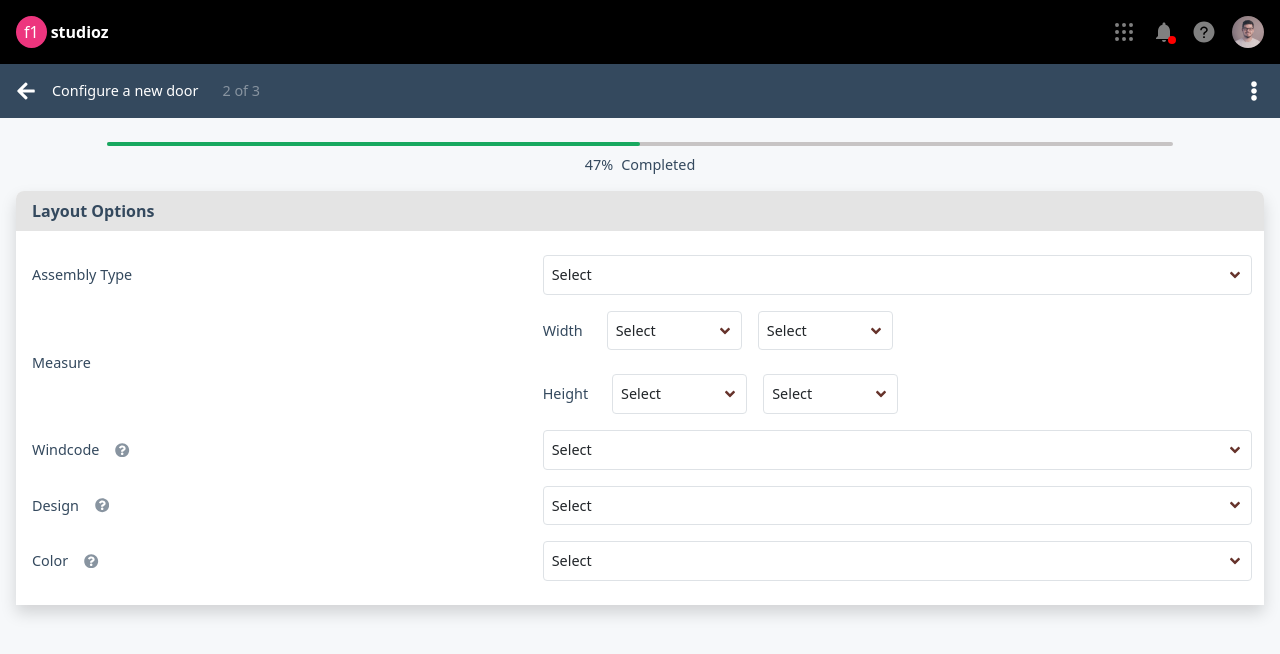
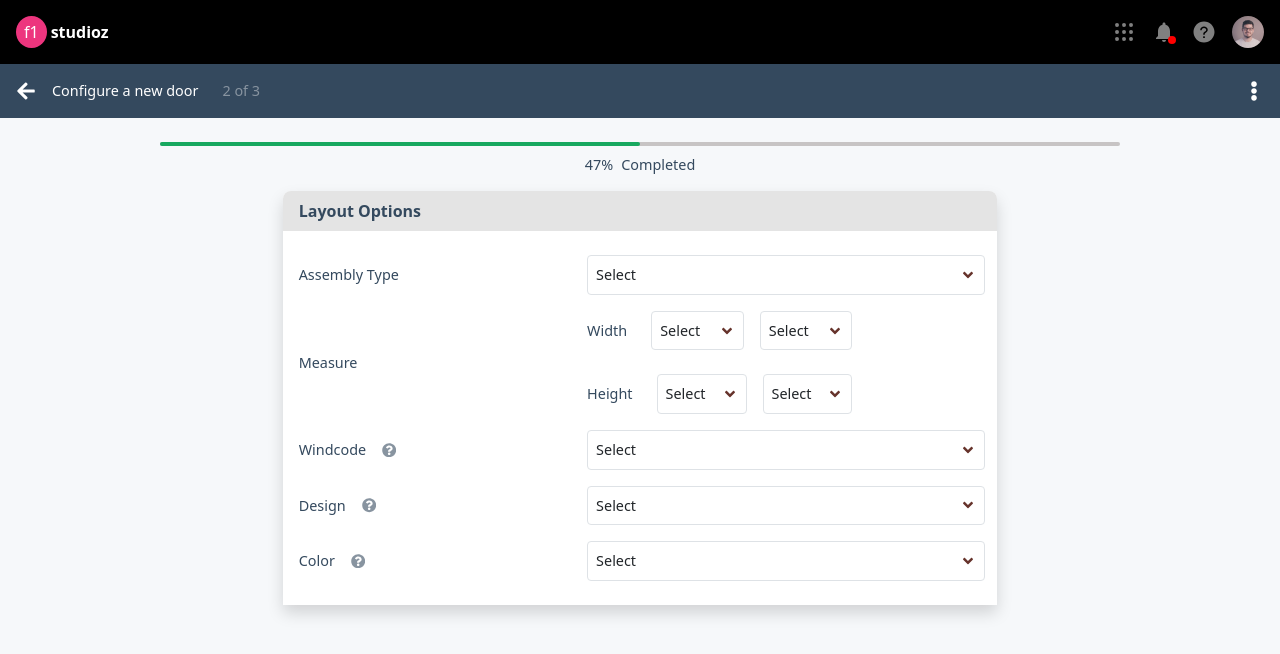
Before and after one commit to rahulrajput83/f1Studioz-assignment, a React (Create React App) app: page /form3 in a window 1280 px wide. Shown: the top 654 px of the page. Built offline with nearby package versions, Linux system fonts and the light colour scheme.

Commit message:
Started Page 4

```diff
--- a/src/Pages/Form3.jsx
+++ b/src/Pages/Form3.jsx
@@ -2,6 +2,15 @@ import React from 'react'
 import Drop from '../component/Drop';
 import DropSize from '../component/DropSize';
 import FormSubNav from '../component/FormSubNav';
+
+const Assembly = ["Complete Door", "Partial Door", "Other"];
+const widthOne = ['7 ft.', '8 ft.', '9 ft.'];
+const widthTwo = ['7 in', '8 in.', '9 in'];
+const heightOne = ['7 ft.', '8 ft.', '9 ft.'];
+const heightTwo = ['7 in', '8 in.', '9 in'];
+const Windcode = ['Windcode W1', 'Windcode W2', 'Windcode W3'];
+const Design = ['CC', 'AA', 'DD'];
+const Color = ['Dark Finish', 'Dark Red', 'Dark Gray']
 
 
 function Form3() {
@@ -10,7 +19,7 @@ function Form3() {
       <FormSubNav backlink='/form2' title='Configure a new door' sub='2 of 3' />
 
       {/* Progress Bar */}
-      <div className='bg-borderColor rounded-pill col-10 mt-4 mx-auto Progress'>
+      <div className='bg-borderColor rounded-pill col-9 mt-4 mx-auto Progress'>
         <div className='col-6 Progress rounded-pill bg-green'></div>
       </div>
 
@@ -21,26 +30,25 @@ function Form3() {
       </div>
 
 
-      <div className='d-flex flex-column px-3 py-2 justify-content-center '>
+      <div className='d-flex flex-column px-3 py-2 col-lg-7 mx-lg-auto justify-content-center '>
 
         {/* Layout Options Card */}
         <div className='d-flex shadow bg-white Rounded flex-column'>
           <span className='px-3 bg-CardBg py-2 Rounded fw-bold text-gray'>Layout Options</span>
           <div className='d-flex gap-3 flex-column px-3 py-4'>
-            <Drop title='Assembly Type' icon={false} />
+            <Drop data={Assembly} title='Assembly Type' icon={false} />
             <div className='d-flex flex-column gap-1 flex-md-row position-relative'>
               <span className='size weight gap-3 col col-md-5 justify-content-md-start d-flex flex-row align-items-center justify-content-between text-gray'>
                 <span>Measure</span>
               </span>
               <div className='d-flex flex-column gap-4'>
-                <DropSize title='Width' />
-                <DropSize title='Height' />
+                <DropSize one={widthOne} two={widthTwo} title='Width' />
+                <DropSize one={heightOne} two={heightTwo} title='Height' />
               </div>
             </div>
-            <Drop title='Windcode' icon={true} />
-
-            <Drop title='Design' icon={true} />
-            <Drop title='Color' icon={true} />
+            <Drop data={Windcode} title='Windcode' icon={true} />
+            <Drop data={Design} title='Design' icon={true} />
+            <Drop data={Color} title='Color' icon={true} />
           </div>
         </div>
       </div>
--- a/src/component/Drop.jsx
+++ b/src/component/Drop.jsx
@@ -1,26 +1,27 @@
-import React from 'react'
+import React, { useState } from 'react'
 import { FaAngleDown, FaQuestionCircle } from 'react-icons/fa'
 
 function Drop(props) {
+    const [show, setShow] = useState(false)
     return (
         <div className='d-flex flex-column gap-1 flex-md-row position-relative'>
             <span className='size weight gap-3 col col-md-5 justify-content-md-start d-flex flex-row align-items-center justify-content-between text-gray'>
                 <span>{props.title}</span>
                 {props.icon ? <FaQuestionCircle className='me-2 text-darkGray' /> : null}
             </span>
-            <div className='d-flex flex-row col col-md-7 Cursor rounded-1 p-2 border align-items-center justify-content-between'>
+            <div onClick={() => setShow(!show)} className='d-flex flex-row col col-md-7 Cursor rounded-1 p-2 border align-items-center justify-content-between'>
                 <span className='size'>Select</span>
                 <FaAngleDown className='text-brown' />
             </div>
-            {/* {showShipping ?
-                            <div className='d-flex flex-column bg-white shadow col-12 rounded col-md-7 end-0 z-index p-2 position-absolute top-100'>
-                                {ShippingPoint.map((e, i) => {
-                                    return (
-                                        <span onClick={() => dispatchToRedux(e, 'Add_ShippingPoint')} className='size Cursor' key={`shipping-${i}`}>{e}</span>
-                                    )
-                                })}
-                            </div> : null
-                        } */}
+            {show ?
+                <div className='d-flex flex-column bg-white shadow col-12 rounded col-md-7 end-0 z-index p-2 position-absolute top-100'>
+                    {props.data.map((e, i) => {
+                        return (
+                            <span /* onClick={() => dispatchToRedux(e, 'Add_ShippingPoint')} */ className='size Cursor' key={`shipping-${i}`}>{e}</span>
+                        )
+                    })}
+                </div> : null
+            }
         </div>
     )
 }
--- /dev/null
+++ b/src/component/DropOne.jsx
@@ -0,0 +1,23 @@
+import React, { useState } from 'react'
+import { FaAngleDown } from 'react-icons/fa'
+
+function DropOne(props) {
+    const [show, setShow] = useState(false);
+    return (
+        <div onClick={() => setShow(!show)} className='d-flex position-relative flex-row Cursor col gap-3 rounded-1 p-2 border align-items-center justify-content-between'>
+            <span className='size'>Select</span>
+            <FaAngleDown className='text-brown' />
+            {show ?
+                <div className='d-flex flex-column bg-white shadow col-12 rounded end-0 z-index p-2 position-absolute top-100'>
+                    {props.data.map((e, i) => {
+                        return (
+                            <span /* onClick={() => dispatchToRedux(e, 'Add_ShippingPoint')} */ className='size Cursor' key={`shipping-${i}`}>{e}</span>
+                        )
+                    })}
+                </div> : null
+            }
+        </div>
+    )
+}
+
+export default DropOne
--- a/src/component/DropSize.jsx
+++ b/src/component/DropSize.jsx
@@ -1,31 +1,18 @@
 import React from 'react'
-import { FaAngleDown } from 'react-icons/fa'
+import DropOne from './DropOne'
 
 function DropSize(props) {
     return (
-        <div className='d-flex flex-row gap-4 justify-content-between col col-md-10 align-items-center position-relative'>
-            <span className='size my-auto weight text-gray mx-auto'>
+        <div className='d-flex flex-row gap-4 col align-items-center position-relative'>
+            <span className='size my-auto weight text-gray me-auto'>
                 {props.title}
             </span>
-            <div className='d-flex flex-row justify-content-md-between col col-md-11 gap-3 ms-auto me-0'>
-                <div className='d-flex flex-row Cursor gap-3 col col-md-8 rounded-1 p-2 border align-items-center justify-content-between'>
-                    <span className='size'>Select</span>
-                    <FaAngleDown className='text-brown' />
-                </div>
-                <div className='d-flex flex-row Cursor gap-3 col col-md-8 rounded-1 p-2 border align-items-center justify-content-between'>
-                    <span className='size'>Select</span>
-                    <FaAngleDown className='text-brown' />
-                </div>
+            <div className='d-flex flex-row gap-3 col'>
+                <DropOne data={props.one} />
+                <DropOne data={props.two} />
+
             </div>
-            {/* {showShipping ?
-                            <div className='d-flex flex-column bg-white shadow col-12 rounded col-md-7 end-0 z-index p-2 position-absolute top-100'>
-                                {ShippingPoint.map((e, i) => {
-                                    return (
-                                        <span onClick={() => dispatchToRedux(e, 'Add_ShippingPoint')} className='size Cursor' key={`shipping-${i}`}>{e}</span>
-                                    )
-                                })}
-                            </div> : null
-                        } */}
+
         </div>
     )
 }
```
